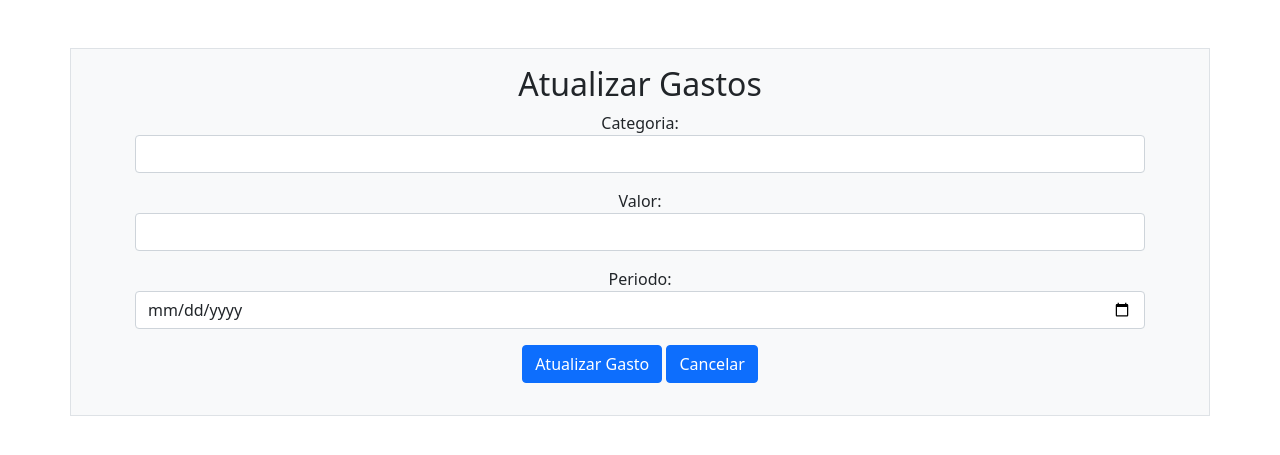
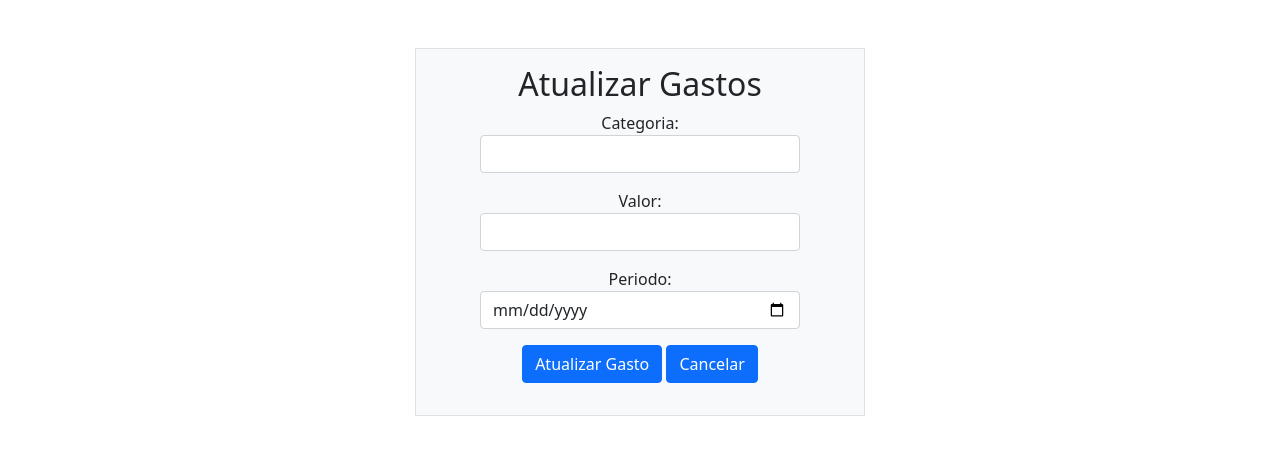
Before and after one commit to Projeto-Engenharia-de-Software-LC/gerenciador_financeiro_pessoal, a Django app: template gastos/templates/pages/atualizar_gasto.html in a window 1280 px wide. Shown: the part 122-577 px from the top of the page. Run offline with Django 4.2, Linux system fonts and the light colour scheme; the template is opened without the code that fills it: values that come from a table or form of the project are taken from there, others are empty.

Commit message:
finish refactor

```diff
--- a/gastos/templates/pages/atualizar_gasto.html
+++ b/gastos/templates/pages/atualizar_gasto.html
@@ -2,7 +2,7 @@
 
 
 {% block conteudo %}
-  <div class="row  gx-5 ">
+  <div class="container gx-5 w-50">
     <div class="p-3  border bg-light">
       <div  style="text-align: center;"  class = "container" >
         <h2>Atualizar Gastos</h2>
--- a/gastos/templates/pages/atualizar_receita.html
+++ b/gastos/templates/pages/atualizar_receita.html
@@ -2,7 +2,7 @@
 {% load static %}
 
 {% block conteudo %}
-  <div class="row  gx-5 ">
+  <div class="container gx-5 w-50 ">
     <div class="p-3  border bg-light">
       <div  style="text-align: center;"  class = "container" >
         <h2>Atualizar Receita</h2>
```
